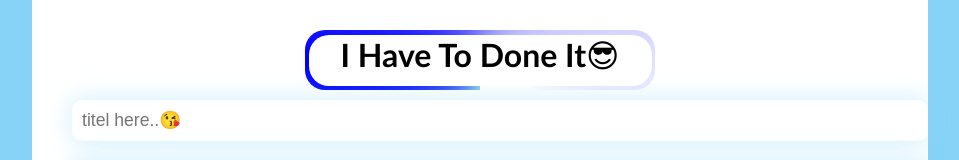
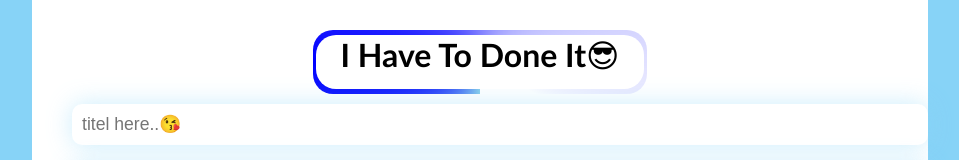
Before and after one commit to Aroraga1/ToDo-List-App, a plain HTML site: page index.html in a window 1280 px wide. Shown: the top 160 px of the page, without its empty margins (160-1119 px from the left). Drawn offline with Linux system fonts and the light colour scheme.

Commit message:
Update todo.css

```diff
--- a/todo.css
+++ b/todo.css
@@ -10,8 +10,8 @@ h1{
     margin: auto;
     position: relative;
     overflow: hidden;
-    width: 350px;
-    height: 60px;
+    width: 40%;
+    height: 8vh;
     display: flex;
     align-items: center;
     justify-content: center;
```
